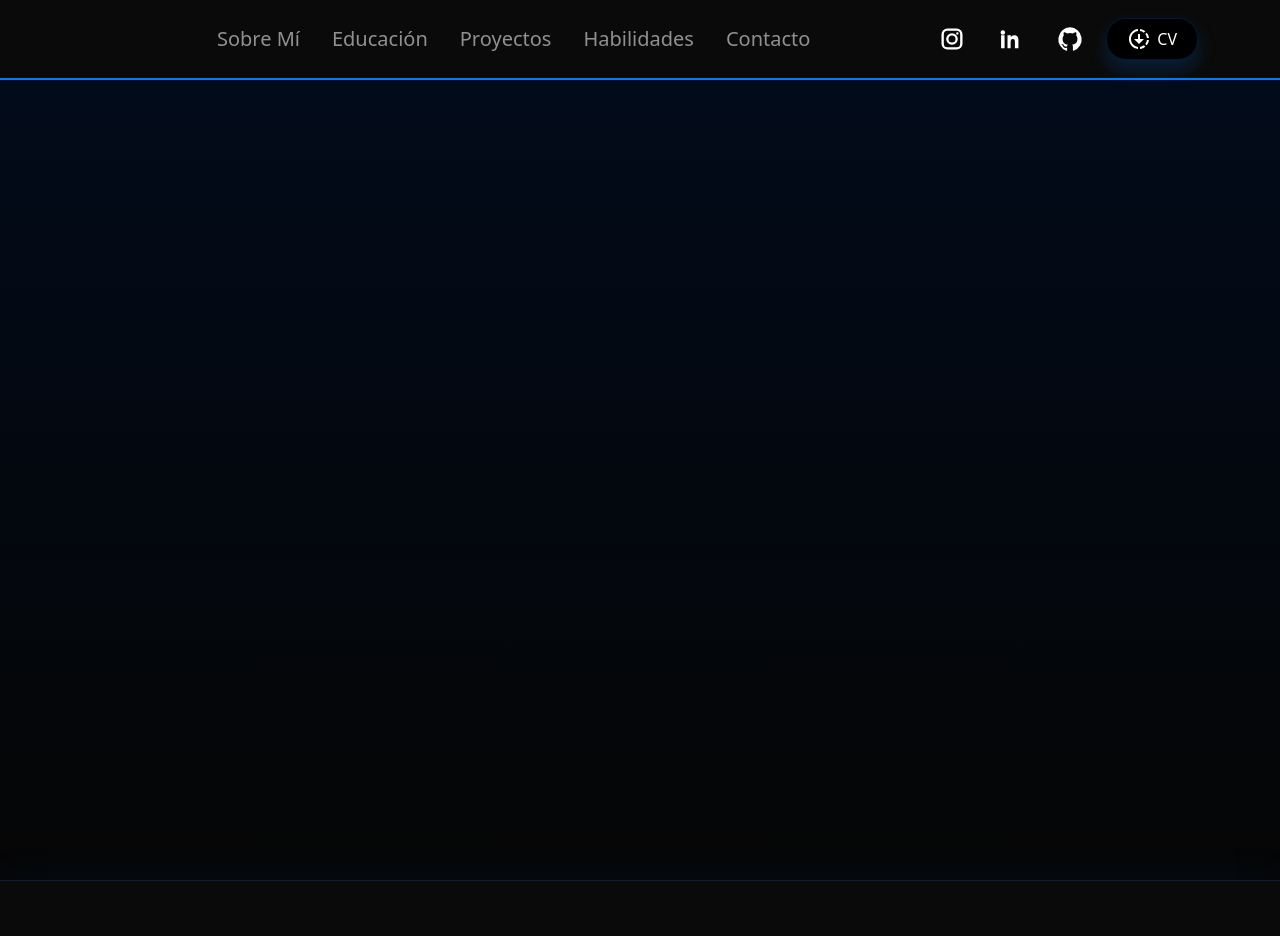
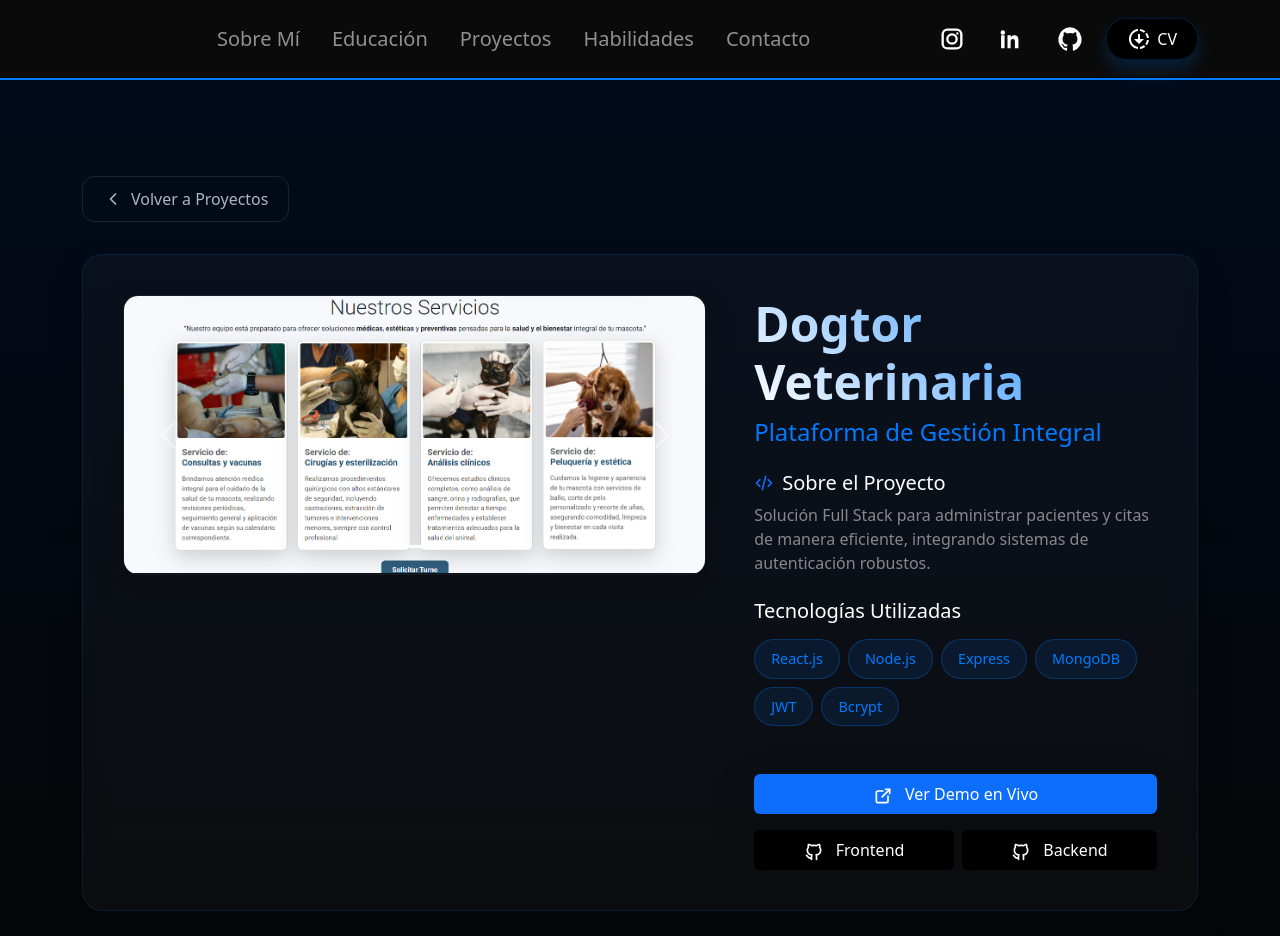
Before and after one commit to Maxii34/Mi-Portafolio-FullStack, a React (Vite) app: page /detalles/1 in a window 1280 px wide. Shown: the top 936 px of the page. Built offline with nearby package versions, Linux system fonts and the light colour scheme.

Commit message:
Agregar pagina detalles

```diff
--- a/src/App.jsx
+++ b/src/App.jsx
@@ -4,6 +4,7 @@ import { Inicio } from "./Components/page/Inicio";
 import { Tecn } from "./Components/page/Tecn";
 import { SectorContacto } from "./Components/page/SectorContacto";
 import { BrowserRouter, Routes, Route } from "react-router";
+import { DetallesProyectos } from "./Components/page/DetallesProyectos";
 
 function App() {
   return (
@@ -15,6 +16,7 @@ function App() {
           <Route path="/" element={<Inicio />} />
           <Route path="/tecno" element={<Tecn />} />
           <Route path="/contacto" element={<SectorContacto />} />
+          <Route path="/detalles/:id" element={<DetallesProyectos />} />
         </Routes>
       </main>
 
--- /dev/null
+++ b/src/Components/page/DetallesProyectos.jsx
@@ -0,0 +1,163 @@
+import { useParams, Link } from "react-router";
+import { proyectos } from "../proyectos";
+import { Container, Row, Col, Carousel, Badge, Button } from "react-bootstrap";
+import { motion } from "framer-motion";
+import {
+  TbBrandGithub,
+  TbExternalLink,
+  TbChevronLeft,
+  TbCode,
+  TbServer,
+  TbLayout,
+} from "react-icons/tb";
+
+export const DetallesProyectos = () => {
+  const { id } = useParams();
+  // Convertimos id a número para que coincida con la data en proyectos.js
+  const proyecto = proyectos.find((p) => p.id === Number(id));
+
+  if (!proyecto) {
+    return (
+      <Container className="py-5 text-center">
+        <h2 className="text-white">Proyecto no encontrado</h2>
+        <Link to="/tecno" id="proyectos" className="btn btn-primary mt-3">
+          Volver a proyectos
+        </Link>
+      </Container>
+    );
+  }
+
+  // Función para normalizar y obtener el stack tecnológico
+  const getStack = (p) => {
+    let combined = [];
+    if (Array.isArray(p.stack)) combined = [...combined, ...p.stack];
+    else if (typeof p.stack === "string")
+      combined = [...combined, ...p.stack.split(" ")];
+
+    if (p.stackB) combined = [...combined, ...p.stackB.split(" ")];
+    if (p.stackF) combined = [...combined, ...p.stackF.split(" ")];
+    if (p.stackD) combined = [...combined, ...p.stackD.split(" ")];
+    if (p.stack && typeof p.stack === "string")
+      combined = [...combined, ...p.stack.split(" ")];
+
+    return [...new Set(combined.filter((s) => s && s.trim() !== ""))];
+  };
+
+  const techStack = getStack(proyecto);
+
+  return (
+    <motion.div
+      initial={{ opacity: 0 }}
+      animate={{ opacity: 1 }}
+      exit={{ opacity: 0 }}
+      className="details-page-wrapper"
+    >
+      <Container>
+        <Link to="/tecno#proyectos" className="back-btn-custom">
+          <TbChevronLeft size={20} /> Volver a Proyectos
+        </Link>
+
+        <div className="glass-detail-card">
+          <Row className="g-5">
+            {/* Galería de Imágenes */}
+            <Col lg={7}>
+              <motion.div
+                initial={{ x: -50, opacity: 0 }}
+                animate={{ x: 0, opacity: 1 }}
+                transition={{ delay: 0.2 }}
+              >
+                <Carousel
+                  className="carousel-detail"
+                  indicators={proyecto.imagenes.length > 1}
+                >
+                  {proyecto.imagenes.map((img, idx) => (
+                    <Carousel.Item key={idx}>
+                      <img
+                        className="d-block w-100"
+                        src={img}
+                        alt={`${proyecto.titulo} slide ${idx}`}
+                        onError={(e) => {
+                          e.target.src = "/img/SinImagen.png";
+                        }}
+                      />
+                    </Carousel.Item>
+                  ))}
+                </Carousel>
+              </motion.div>
+            </Col>
+
+            {/* Información del Proyecto */}
+            <Col lg={5}>
+              <motion.div
+                initial={{ x: 50, opacity: 0 }}
+                animate={{ x: 0, opacity: 1 }}
+                transition={{ delay: 0.3 }}
+              >
+                <h1 className="project-detail-title">{proyecto.titulo}</h1>
+                <h4 className="text-highlight mb-4">{proyecto.subtitulo}</h4>
+
+                <div className="mb-4">
+                  <h5 className="text-white d-flex align-items-center gap-2">
+                    <TbCode className="text-primary" /> Sobre el Proyecto
+                  </h5>
+                  <p className="text-white-50 leading-relaxed">
+                    {proyecto.descripcion}
+                  </p>
+                </div>
+
+                {/* Tecnologías */}
+                <div className="mb-5">
+                  <h5 className="text-white mb-3">Tecnologías Utilizadas</h5>
+                  <div className="d-flex flex-wrap gap-2">
+                    {techStack.map((tech, i) => (
+                      <span key={i} className="tech-badge-detail">
+                        {tech}
+                      </span>
+                    ))}
+                  </div>
+                </div>
+
+                {/* Botones de Acción */}
+                <div className="d-grid gap-3">
+                  {proyecto.links.demo && (
+                    <Button
+                      href={proyecto.links.demo}
+                      target="_blank"
+                      variant="primary"
+                      className="btn-p-demo py-2 shadow-lg"
+                    >
+                      <TbExternalLink size={20} className="me-2" /> Ver Demo en
+                      Vivo
+                    </Button>
+                  )}
+                  <div className="d-flex gap-2">
+                    {proyecto.links.githubFront && (
+                      <Button
+                        href={proyecto.links.githubFront}
+                        target="_blank"
+                        variant="outline-light"
+                        className="btn-p-front flex-fill py-2"
+                      >
+                        <TbBrandGithub size={20} className="me-2" /> Frontend
+                      </Button>
+                    )}
+                    {proyecto.links.githubBack && (
+                      <Button
+                        href={proyecto.links.githubBack}
+                        target="_blank"
+                        variant="outline-light"
+                        className="btn-p-front flex-fill py-2"
+                      >
+                        <TbBrandGithub size={20} className="me-2" /> Backend
+                      </Button>
+                    )}
+                  </div>
+                </div>
+              </motion.div>
+            </Col>
+          </Row>
+        </div>
+      </Container>
+    </motion.div>
+  );
+};
--- a/src/Components/ui/CardsProyectosFront.jsx
+++ b/src/Components/ui/CardsProyectosFront.jsx
@@ -1,11 +1,13 @@
 import { Card, Button } from "react-bootstrap";
 import { TbBrandGithub, TbExternalLink } from "react-icons/tb";
+import { Link } from "react-router";
 
 export const CardsProyectosFront = ({ p }) => {
   return (
     <>
       <Card className="project-card w-100 h-100">
         {/* IMAGEN PRINCIPAL DEL PROYECTO */}
+        <Link to={`/detalles/${p.id}`}>
         <div className="project-img-container">
           <img
             className="d-block w-100 project-img"
@@ -13,7 +15,7 @@ export const CardsProyectosFront = ({ p }) => {
             alt={`Captura principal de ${p.titulo}`}
           />
         </div>
-
+        </Link>
         <Card.Body className="d-flex flex-column p-4">
           <Card.Title className="fw-bold fs-4 text-white">{p.titulo}</Card.Title>
           <Card.Subtitle className="mb-3 text-primary">
--- a/src/index.css
+++ b/src/index.css
@@ -458,3 +458,96 @@
   width: 0;
   height: 0;
 }
+
+/* Detalles de Proyectos - Estilos Premium */
+
+.details-page-wrapper {
+  padding: 4rem 0;
+  min-height: 80vh;
+}
+
+.glass-detail-card {
+  background: rgba(255, 255, 255, 0.03);
+  backdrop-filter: blur(10px);
+  border: 1px solid rgba(0, 123, 255, 0.15);
+  border-radius: 20px;
+  padding: 2.5rem;
+  box-shadow: 0 15px 35px rgba(0, 0, 0, 0.2);
+}
+
+.project-detail-title {
+  font-size: 3rem;
+  font-weight: 800;
+  background: linear-gradient(45deg, #fff, #007bff);
+  -webkit-background-clip: text;
+  -webkit-text-fill-color: transparent;
+  margin-bottom: 0.5rem;
+}
+
+.carousel-detail {
+  border-radius: 15px;
+  overflow: hidden;
+  box-shadow: 0 10px 30px rgba(0, 0, 0, 0.3);
+  border: 1px solid rgba(255, 255, 255, 0.05);
+}
+
+.carousel-detail img {
+  height: auto;
+  width: 100%;
+  object-fit: cover;
+  object-position: top;
+  background-color: rgba(255, 255, 255, 0.02);
+}
+
+.tech-badge-detail {
+  background: rgba(0, 123, 255, 0.1);
+  border: 1px solid rgba(0, 123, 255, 0.3);
+  color: #007bff !important;
+  padding: 8px 16px;
+  border-radius: 30px;
+  font-size: 0.9rem;
+  font-weight: 500;
+  transition: all 0.3s ease;
+  display: inline-block;
+  text-decoration: none;
+}
+
+.tech-badge-detail:hover {
+  background: #007bff;
+  color: white !important;
+  transform: translateY(-3px);
+  box-shadow: 0 5px 15px rgba(0, 123, 255, 0.3);
+}
+
+.back-btn-custom {
+  background: transparent;
+  border: 1px solid rgba(255, 255, 255, 0.1);
+  color: #adb5bd !important;
+  transition: all 0.3s ease;
+  display: flex;
+  align-items: center;
+  gap: 8px;
+  border-radius: 12px;
+  padding: 10px 20px;
+  text-decoration: none;
+  width: fit-content;
+  margin-bottom: 2rem;
+}
+
+.back-btn-custom:hover {
+  background: rgba(255, 255, 255, 0.05);
+  color: white !important;
+  border-color: #007bff;
+}
+
+@media (max-width: 768px) {
+  .project-detail-title {
+    font-size: 2rem;
+  }
+  .carousel-detail img {
+    height: 250px;
+  }
+  .glass-detail-card {
+    padding: 1.25rem;
+  }
+}
```
